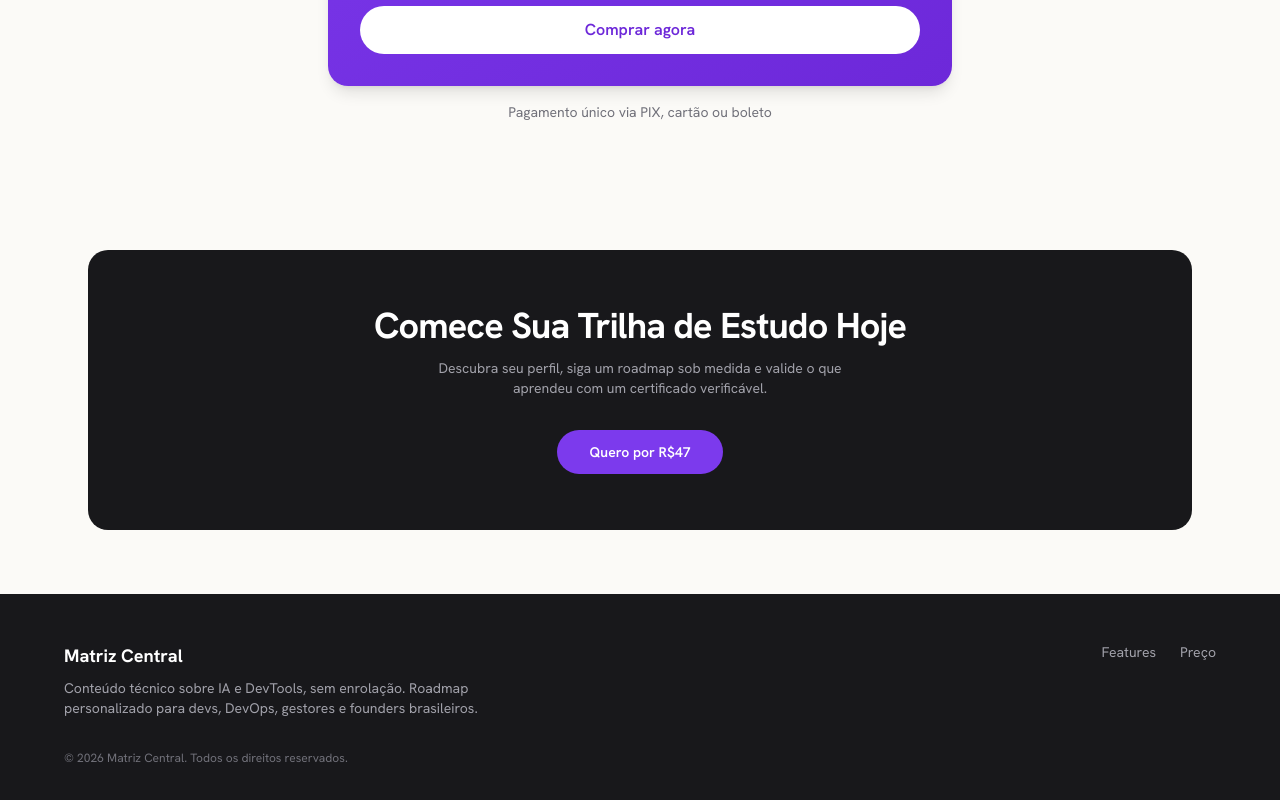
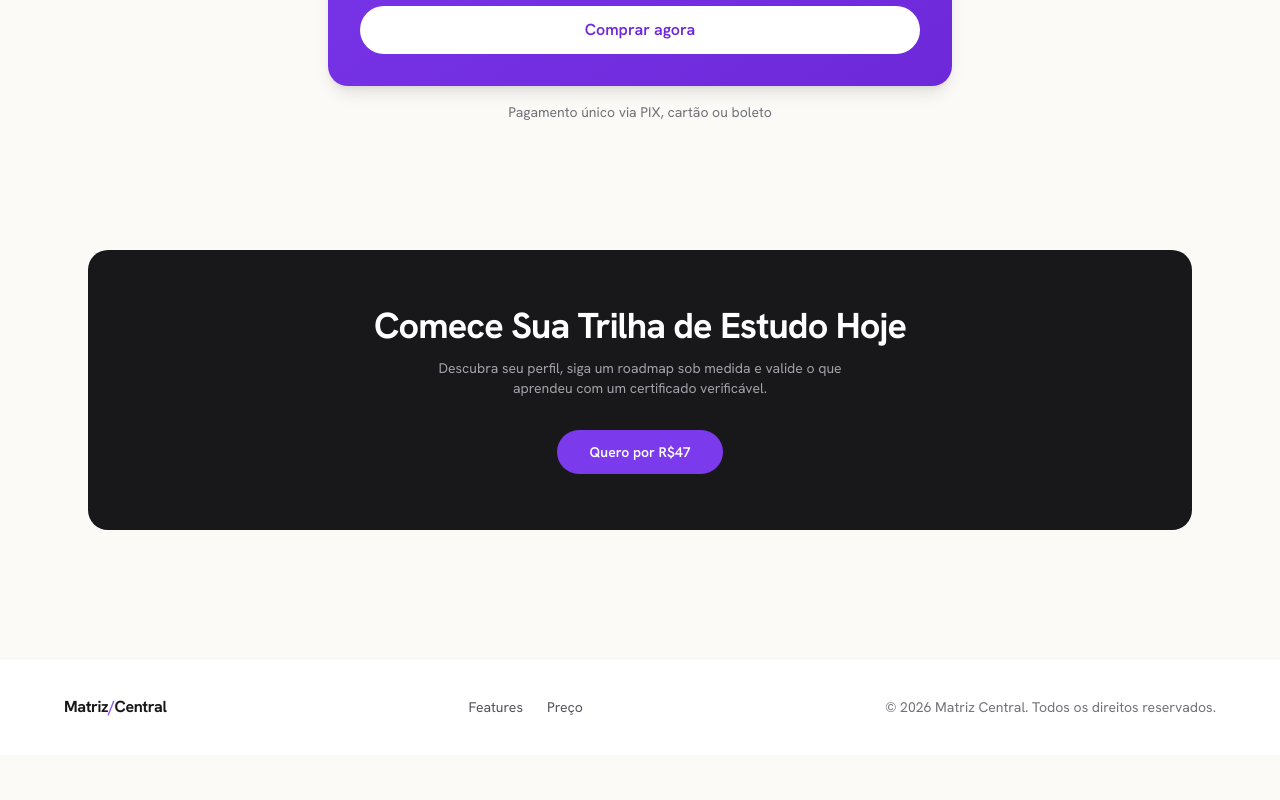
Before and after one commit to limajeferson/matrizcentral, a Next.js app: page / in a window 1280 px wide. Shown: the part 3329-4129 px from the top of the page. After the commit the page ends 4084 px from the top, so only its background shows below. Built offline with nearby package versions, Linux system fonts and the light colour scheme.

Commit message:
style: footer com barra clara e minimalista, sem bloco escuro cheio

```diff
--- a/src/components/marketing/Footer.tsx
+++ b/src/components/marketing/Footer.tsx
@@ -1,27 +1,23 @@
 export default function Footer() {
   return (
-    <footer className="bg-zinc-900 px-6 py-12 text-zinc-400">
-      <div className="mx-auto flex max-w-6xl flex-col gap-8 sm:flex-row sm:items-start sm:justify-between">
-        <div>
-          <p className="mb-2 text-lg font-bold text-white">Matriz Central</p>
-          <p className="max-w-md text-sm">
-            Conteúdo técnico sobre IA e DevTools, sem enrolação. Roadmap
-            personalizado para devs, DevOps, gestores e founders brasileiros.
-          </p>
-        </div>
-        <nav className="flex gap-6 text-sm">
-          <a href="#features" className="transition hover:text-white">
+    <footer className="mt-16 border-t border-zinc-100 bg-white px-6 py-9">
+      <div className="mx-auto flex max-w-6xl flex-col items-center justify-between gap-4 text-sm text-zinc-500 sm:flex-row">
+        <span className="text-base font-bold tracking-tight text-zinc-900">
+          Matriz<span className="text-violet-500">/</span>Central
+        </span>
+        <nav className="flex gap-6">
+          <a href="#features" className="text-zinc-600 transition hover:text-zinc-900">
             Features
           </a>
-          <a href="#preco" className="transition hover:text-white">
+          <a href="#preco" className="text-zinc-600 transition hover:text-zinc-900">
             Preço
           </a>
         </nav>
+        <span>
+          © {new Date().getFullYear()} Matriz Central. Todos os direitos
+          reservados.
+        </span>
       </div>
-      <p className="mx-auto mt-8 max-w-6xl text-xs text-zinc-500">
-        © {new Date().getFullYear()} Matriz Central. Todos os direitos
-        reservados.
-      </p>
     </footer>
   );
 }
```
